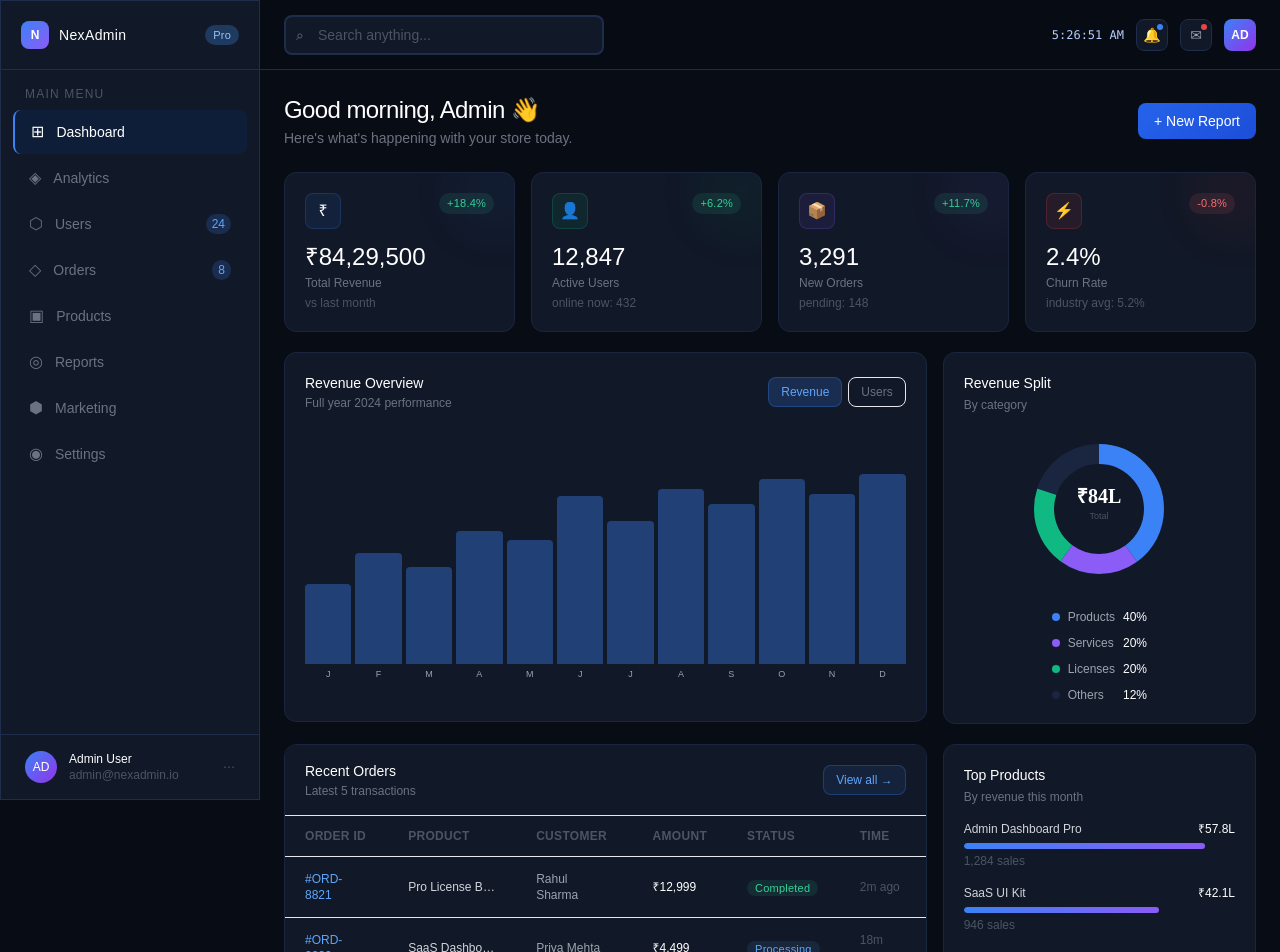
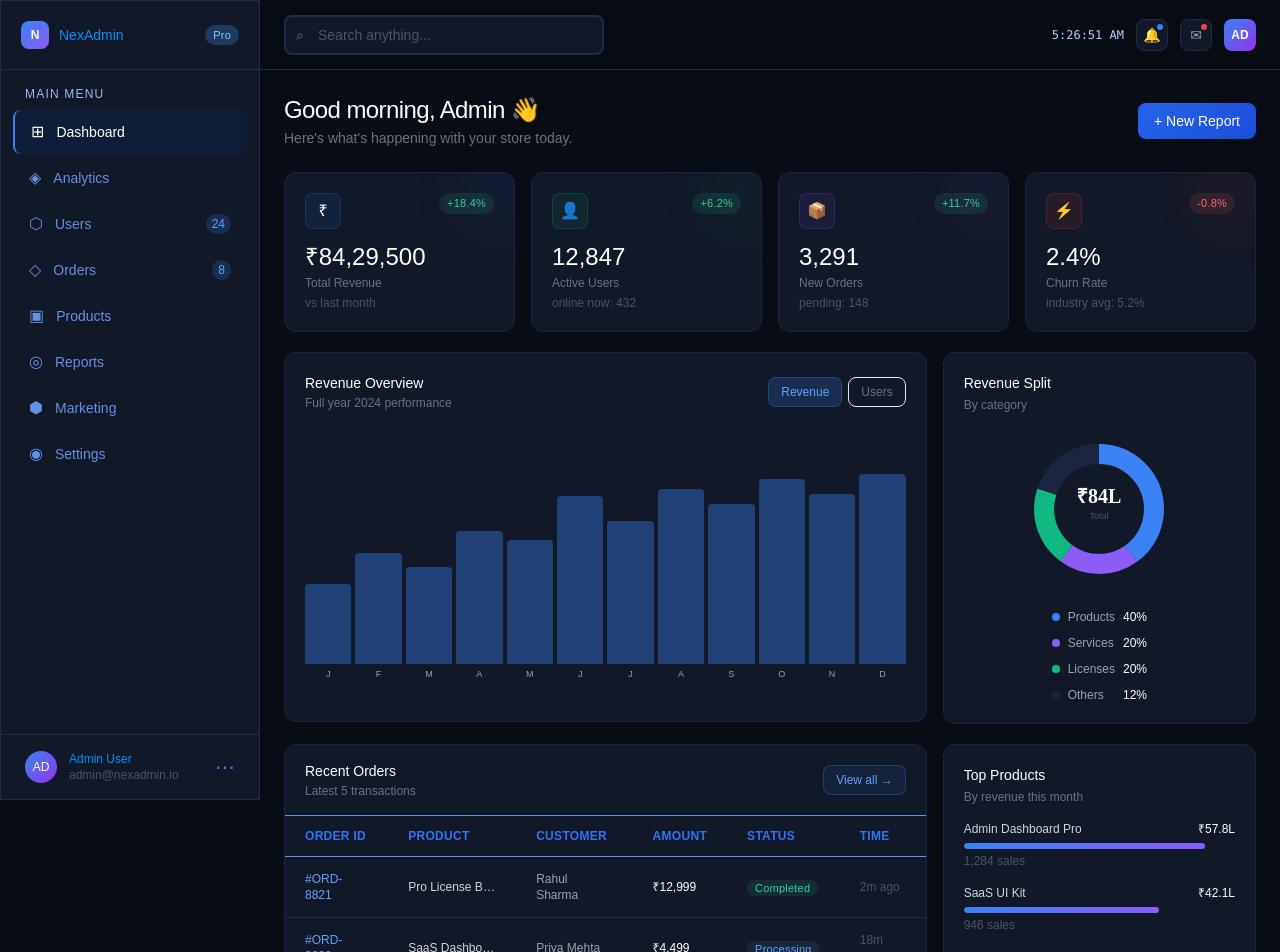
Before and after one commit to Aryanraval2030/dashboard, a React (Vite) app: page / in a window 1280 px wide. Shown: the top 952 px of the page. Built offline with nearby package versions, Linux system fonts and the light colour scheme.

Commit message:
dashboard

```diff
--- a/src/App.jsx
+++ b/src/App.jsx
@@ -204,7 +204,7 @@ function App() {
                 ].map((m, i) => (
                   <div
                     key={i}
-                    className="bg-dark-600 rounded-lg p-3.5 border border-dark-400"
+                    className="bg-dark-600 rounded-lg card-glow p-3.5 border border-[#1e2d4a]"
                   >
                     <div
                       className="w-7 h-7 rounded-md flex items-center justify-center text-sm mb-2"
--- a/src/components/DonutChart.jsx
+++ b/src/components/DonutChart.jsx
@@ -13,7 +13,7 @@ function DonutChart() {
 
   return (
     <div
-      className="bg-[#111827] border border-[#1e2d4a] stat-border card-glow rounded-xl p-5 bg-dark-700 fade-upp"
+      className="bg-[#111827] border border-[#1e2d4a] stat-border card-glow rounded-xl p-5 bg-dark-700 fade-up"
       style={{ animationDelay: "300ms" }}
     >
       <h3 className="font-syne font-600 text-white text-sm mb-1">
--- a/src/components/OrdersTable.jsx
+++ b/src/components/OrdersTable.jsx
@@ -6,7 +6,7 @@ function OrdersTable() {
       className="bg-[#111827] border border-[#1e2d4a] h-[360px] stat-border card-glow rounded-xl bg-dark-700 fade-up overflow-scroll"
       style={{ animationDelay: "400ms" }}
     >
-      <div className="flex items-center justify-between px-5 py-4 border-b border-dark-400">
+      <div className="flex items-center justify-between px-5 py-4 border-b border-[#6490e6]">
         <div>
           <h3 className="font-syne font-600 text-white text-sm">
             Recent Orders
@@ -20,7 +20,7 @@ function OrdersTable() {
       <div className="overflow-x-auto">
         <table className="w-full">
           <thead>
-            <tr className="border-b border-dark-400">
+            <tr className="border-b border-[#6490e6]">
               {[
                 "Order ID",
                 "Product",
@@ -31,7 +31,7 @@ function OrdersTable() {
               ].map((h) => (
                 <th
                   key={h}
-                  className="text-left text-xs text-gray-600 font-400 px-5 py-3 uppercase tracking-wide"
+                  className="text-left text-xs text-[#3274f8] font-400 px-5 py-3 uppercase tracking-wide"
                 >
                   {h}
                 </th>
@@ -42,7 +42,7 @@ function OrdersTable() {
             {orders.map((o, i) => (
               <tr
                 key={i}
-                className="border-b border-dark-500 hover:bg-dark-600 transition-colors"
+                className="border-b border-[#1e2d4a] hover:bg-dark-600 transition-colors"
               >
                 <td className="px-5 py-3.5 text-xs text-blue-400 font-500">
                   {o.id}
--- a/src/components/Sidebar.jsx
+++ b/src/components/Sidebar.jsx
@@ -1,7 +1,7 @@
 function Sidebar({ active, setActive, navItems, sidebarOpen, setSidebarOpen }) {
   return (
     <aside
-  className={`
+      className={`
     bg-[#111827] border border-[#1e2d4a]
     fixed left-0 top-0 z-50
     h-[100vh] w-[260px]
@@ -10,13 +10,12 @@ function Sidebar({ active, setActive, navItems, sidebarOpen, setSidebarOpen }) {
     ${sidebarOpen ? "translate-x-0" : "-translate-x-full"}
     lg:translate-x-0
   `}
-
     >
       {" "}
       <div className="flex justify-end pt-4 pb-0 pr-4 lg:hidden">
         <button
           onClick={() => setSidebarOpen(false)}
-          className="text-white text-2xl"
+          className=" text-[#6490e6] text-2xl"
         >
           ✕
         </button>
@@ -29,7 +28,7 @@ function Sidebar({ active, setActive, navItems, sidebarOpen, setSidebarOpen }) {
           >
             N
           </div>
-          <span className="font-syne font-700 text-white tracking-wide text-[18px] text-sm">
+          <span className="font-syne font-900 text-[#0091ff] text-[18px] text-sm">
             NexAdmin
           </span>
           <span
@@ -41,19 +40,19 @@ function Sidebar({ active, setActive, navItems, sidebarOpen, setSidebarOpen }) {
         </div>
       </div>
       <div className="px-3 pt-4 flex-1 overflow-scroll">
-        <p className="text-xs text-gray-600 font-500 px-3 mb-2 tracking-widest uppercase">
+        <p className="text-xs text-[#9ab7f1] font-500 px-3 mb-2 tracking-widest uppercase">
           Main Menu
         </p>
         {navItems.map((item, i) => (
           <button
             key={i}
             onClick={() => setActive(i)}
-            className={`sidebar-item w-full flex items-center gap-3 px-4 py-2.5 rounded-lg mb-0.5 text-left ${active === i ? "active text-white" : "text-gray-500 hover:text-gray-300"}`}
+            className={`sidebar-item w-full flex items-center gap-3 px-4 py-2.5 rounded-lg mb-0.5 text-left ${active === i ? "active text-white" : "text-[#6490e6] hover:text-gray-300"}`}
           >
             <span className="text-base">{item.icon}</span>
             <span className="text-sm font-400">{item.label}</span>
             {item.badge && (
-              <span className="ml-auto text-xs bg-blue-500/20 text-blue-400 px-1.5 py-0.5 rounded-full">
+              <span className="ml-auto text-xs  bg-blue-500/20 text-blue-400 px-1.5 py-0.5 rounded-full">
                 {item.badge}
               </span>
             )}
@@ -66,10 +65,10 @@ function Sidebar({ active, setActive, navItems, sidebarOpen, setSidebarOpen }) {
             AD
           </div>
           <div className="flex-1 min-w-0">
-            <p className="text-white text-xs font-500 truncate">Admin User</p>
+            <p className="text-[#0091ff] text-xs font-500 truncate">Admin User</p>
             <p className="text-gray-600 text-xs truncate">admin@nexadmin.io</p>
           </div>
-          <span className="text-gray-600 text-xs">⋯</span>
+          <span className="text-[#4e71f1] text-[20px]">⋯</span>
         </div>
       </div>
     </aside>
```
